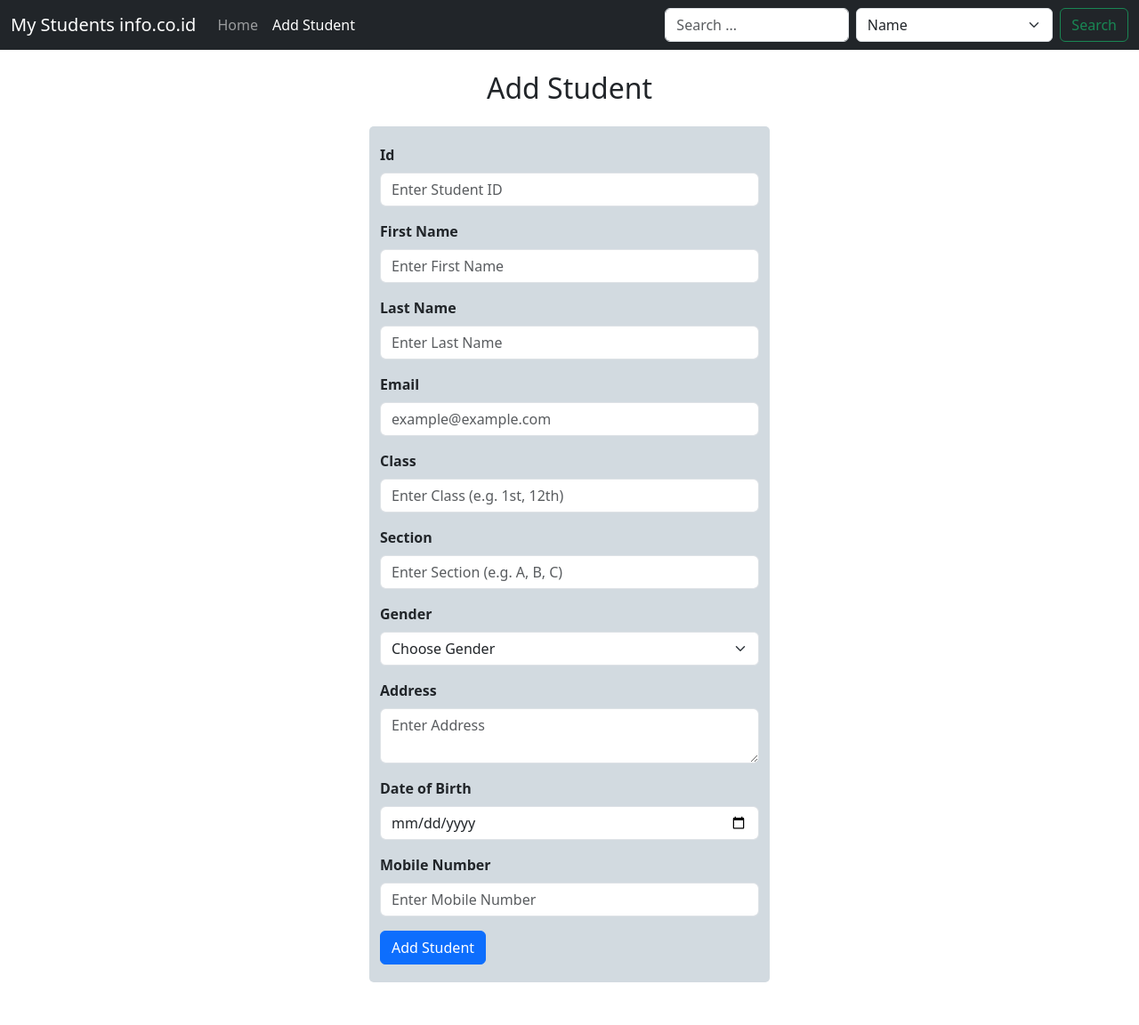
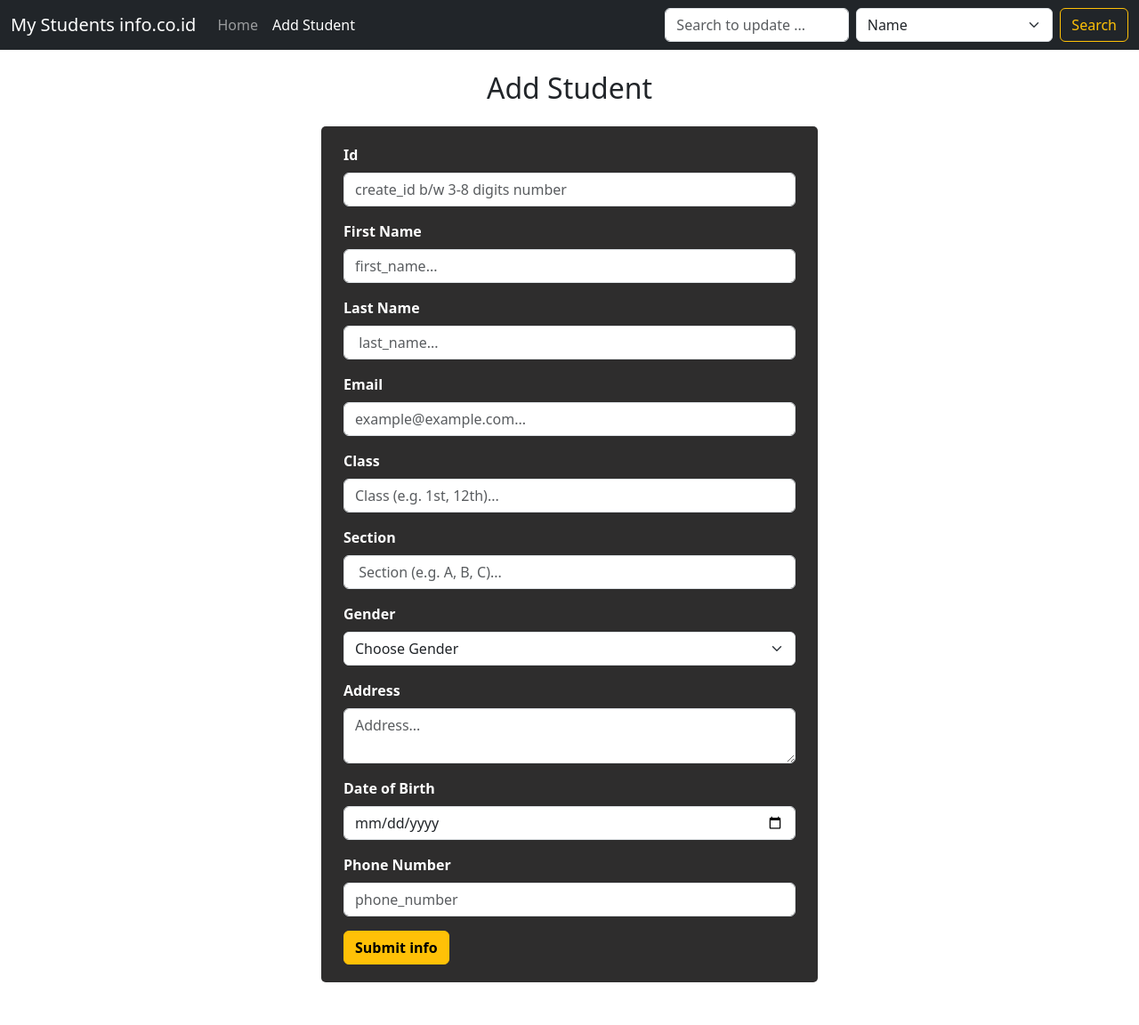
Before and after one commit to Rishabh-Rathor1997/flask-StudentData, a Flask app: page /add in a window 1280 px wide. Shown: the whole page at 89% size. Before the commit the page ends 1104 px from the top, so only its background shows below. Run offline with Flask 3, Linux system fonts and the light colour scheme.

Commit message:
Intial comit

```diff
--- a/static/style.css
+++ b/static/style.css
@@ -7,9 +7,9 @@ body {
 }
 
 .data{
-  width: 450px !important;
-  padding: 20px 25px;
+  padding: 20px 25px !important;
   margin: auto;
-  background-color: rgb(210, 218, 224);
+  background-color: rgb(46, 45, 45);
   border-radius: 5px;
+  color: white;
 }
--- a/templates/add.html
+++ b/templates/add.html
@@ -5,31 +5,35 @@
 {% block content %}
 
 <h2 class="text-center my-4">Add Student</h2>
-<div class="container data">
+<div class="container ">
+    <div class="row mb-5">
+    <div class="data col-md-6 col">
+
+
 <form method="POST" action="{{ url_for('add') }}">
     <div class="form-group mb-3 fw-bold">
         <label for="id" class="form-label">Id</label>
-        <input minlength="3" maxlength="8"  type="number" class="form-control" id="id" name="id" placeholder="Enter Student ID">
+        <input minlength="3" maxlength="8"  type="number" class="form-control" id="id" name="id" placeholder="create_id b/w 3-8 digits number">
     </div>
     <div class="form-group fw-bold mb-3">
         <label for="firstname" class="form-label">First Name</label>
-        <input type="text" class="form-control" id="firstname" name="firstname" required placeholder="Enter First Name">
+        <input type="text" class="form-control" id="firstname" name="firstname" required placeholder="first_name...">
     </div>
     <div class="form-group fw-bold mb-3">
         <label for="lastname" class="form-label">Last Name</label>
-        <input type="text" class="form-control" id="lastname" name="lastname" required placeholder="Enter Last Name">
+        <input type="text" class="form-control" id="lastname" name="lastname" required placeholder=" last_name...">
     </div>
     <div class="form-group fw-bold mb-3">
         <label for="email" class="form-label">Email</label>
-        <input  type="email" class="form-control" id="email" name="email" placeholder="example@example.com" required>
+        <input  type="email" class="form-control" id="email" name="email" placeholder="example@example.com..." required>
     </div>
     <div class="form-group fw-bold mb-3">
         <label for="class" class="form-label">Class</label>
-        <input type="text" class="form-control" id="class" name="class" required placeholder="Enter Class (e.g. 1st, 12th)">
+        <input type="text" class="form-control" id="class" name="class" required placeholder="Class (e.g. 1st, 12th)...">
     </div>
     <div class="form-group fw-bold mb-3">
         <label for="section" class="form-label">Section</label>
-        <input type="text" class="form-control" id="section" name="section" required placeholder="Enter Section (e.g. A, B, C)">
+        <input type="text" class="form-control" id="section" name="section" required placeholder=" Section (e.g. A, B, C)...">
     </div>
     <div class="form-group fw-bold mb-3">
         <label for="gender" class="form-label">Gender</label>
@@ -42,18 +46,20 @@
     </div>
     <div class="form-group fw-bold mb-3">
         <label for="address" class="form-label">Address</label>
-        <textarea class="form-control" id="address" name="address" required placeholder="Enter Address"></textarea>
+        <textarea class="form-control" id="address" name="address" required placeholder="Address..."></textarea>
     </div>
     <div class="form-group fw-bold mb-3">
         <label for="dob" class="form-label">Date of Birth</label>
         <input type="date" class="form-control" id="dob" name="dob" required placeholder="YYYY-MM-DD">
     </div>
     <div class="form-group fw-bold mb-3">
-        <label for="mobile_no" class="form-label">Mobile Number</label>
-        <input maxlength="10" type="tel" class="form-control" id="mobile_no" name="mobile_no" required placeholder="Enter Mobile Number">
+        <label for="mobile_no" class="form-label">Phone Number</label>
+        <input maxlength="10" type="tel" class="form-control" id="mobile_no" name="mobile_no" required placeholder="phone_number">
     </div>
-    <button type="submit" class="btn btn-primary">Add Student</button>
+    <button type="submit" class="btn btn-warning fw-bold">Submit info</button>
 </form>
+</div>
+</div>
 </div>
 
 {% endblock %}
--- a/templates/base.html
+++ b/templates/base.html
@@ -27,7 +27,7 @@
                     </li>
                 </ul>
                 <form class="d-flex" method="GET" action="{{ url_for('search') }}">
-                    <input class="form-control me-2" type="search" id="Search_Student" name="query" placeholder="Search ... " aria-label="Search">
+                    <input class="form-control me-2" type="search" id="Search_Student" name="query" placeholder="Search to update ... " aria-label="Search">
                     <select class="form-select me-2" id="option" name="search_option">
                         <option value="Name">Name</option>
                         <option value="Id">Id</option>
@@ -35,7 +35,7 @@
                         <option value="Dob">DOB</option>
                         <option value="Email">Email</option>
                     </select>
-                    <button class="btn btn-outline-success" type="submit">Search</button>
+                    <button class="btn btn-outline-warning" type="submit">Search</button>
                 </form>
             </div>
         </div>
```
Also changed, not shown: templates/index.html (+7 -4 lines), templates/search.html (+5 -4 lines), templates/update.html (+7 -3 lines), instance/students.db.
